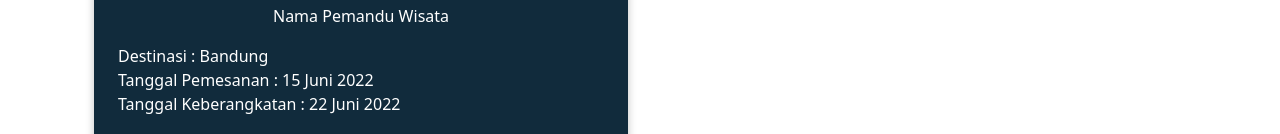
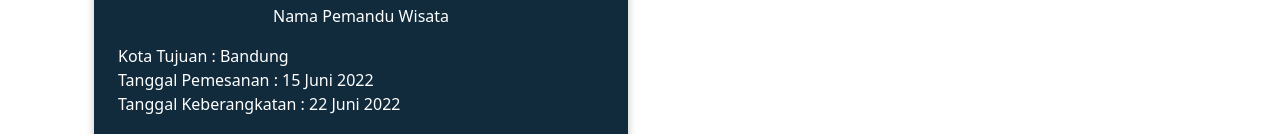
Before and after one commit to umarshd/pramunesia, a Next.js app: page /user/riwayat-pemesanan in a window 1280 px wide. Shown: the part 334-468 px from the top of the page. Built offline with nearby package versions, Linux system fonts and the light colour scheme.

Commit message:
update riwayat pemesanan

```diff
--- a/pages/user/riwayat-pemesanan/index.jsx
+++ b/pages/user/riwayat-pemesanan/index.jsx
@@ -24,7 +24,7 @@ export default function BookingHistory() {
                 <p className="text-center text-white">Nama Pemandu Wisata</p>
               </div>
               <div className="mb-5 text-white">
-                <p>Destinasi : Bandung</p>
+                <p>Kota Tujuan : Bandung</p>
                 <p>Tanggal Pemesanan : 15 Juni 2022</p>
                 <p>Tanggal Keberangkatan : 22 Juni 2022</p>
               </div>
```
